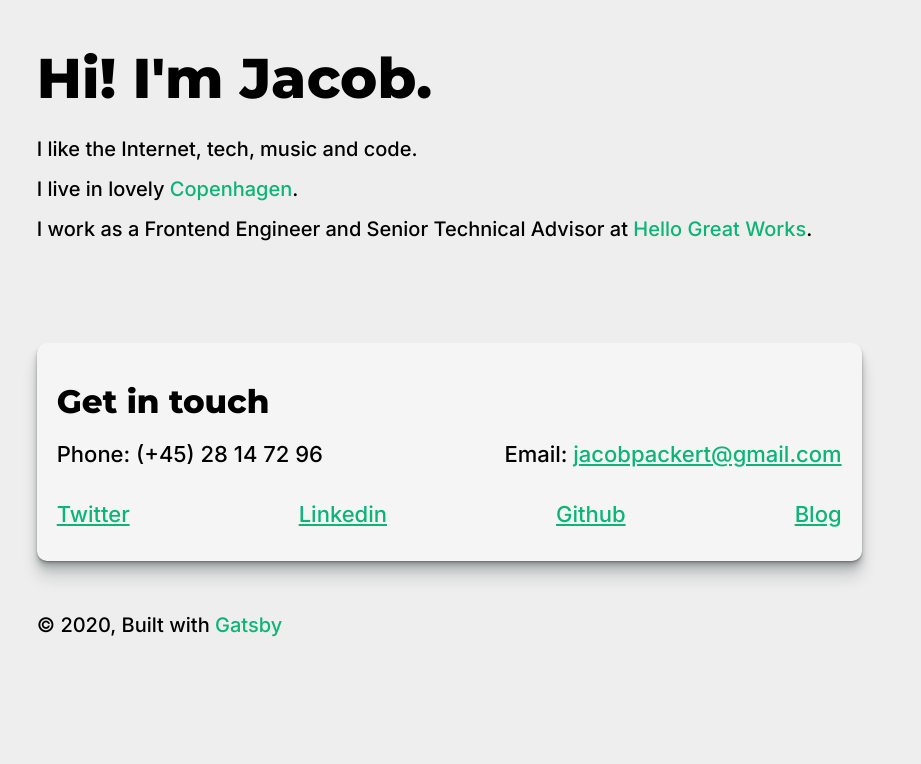
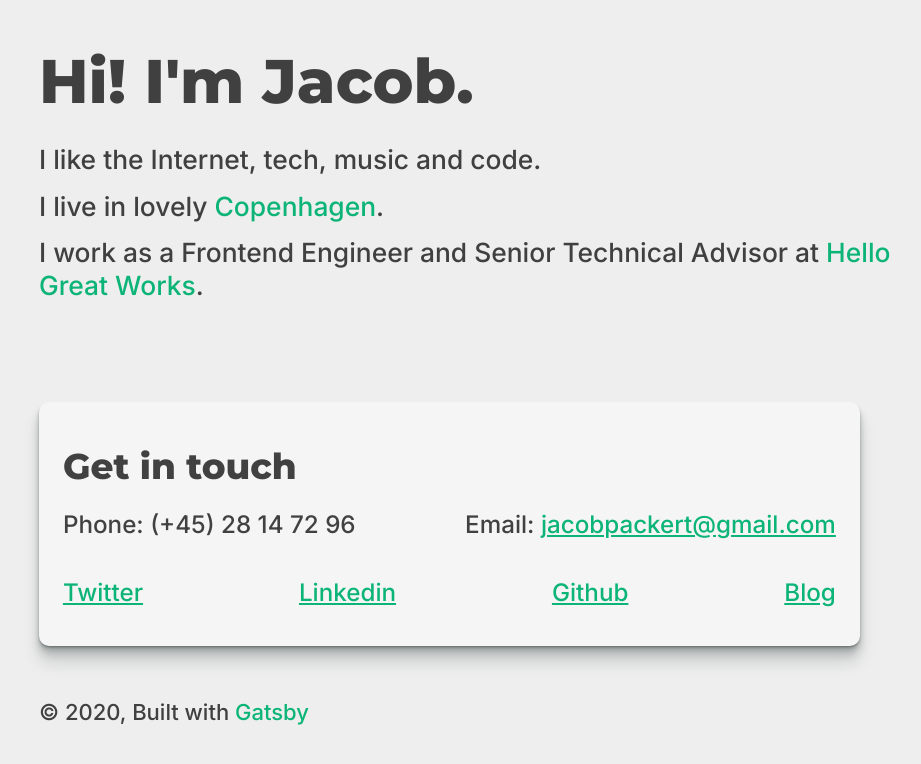
Before and after one commit to jacobpackert/jacobpackert.dk2020, a Gatsby site: page / in a window 1280 px wide. Shown: the whole page, without its empty margins (145-1066 px from the left). Built offline with nearby package versions, Linux system fonts and the light colour scheme; Gatsby itself is replaced by a stand-in of ours.

Commit message:
style updates

```diff
--- a/src/styles/components/contact.css
+++ b/src/styles/components/contact.css
@@ -1,7 +1,7 @@
 .contact {
     margin-top: 100px;
     margin-bottom: 50px;
-    padding: 1px 20px;
+    padding: 1px 24px;
     width: 90%;
     background-color: #f5f5f5;
     border-radius: 10px;
@@ -33,6 +33,6 @@
     .contact {
       margin-top: 50px;
       margin-left: -3%;
-      width: 104%;
+      width: 106%;
     }
   }
--- a/src/styles/global.css
+++ b/src/styles/global.css
@@ -190,8 +190,8 @@ html {
     font: inherit;
   }
   html {
-    font-size: 20px;
-    line-height: 1.4rem;
+    font-size: 22px;
+    line-height: 1.5rem;
     box-sizing: border-box;
     overflow-y: scroll;
   }
@@ -205,7 +205,7 @@ html {
     box-sizing: inherit;
   }
   body {
-    color: ;
+    color: var(--primary-black);
     background-color: var(--light-gray);
     font-family: Inter, sans-serif;
     font-weight: 500;
@@ -215,6 +215,9 @@ html {
     -ms-font-feature-settings: "kern", "liga", "clig", "calt";
     -webkit-font-feature-settings: "kern", "liga", "clig", "calt";
     font-feature-settings: "kern", "liga", "clig", "calt";
+  }
+  main {
+    margin: 0 auto;
   }
   img {
     max-width: 100%;
@@ -384,7 +387,7 @@ html {
     margin-bottom: 1.45rem;
   }
   p {
-    font-size: 1rem;
+    font-size: 1.2rem;
     margin-left: 0;
     margin-right: 0;
     margin-top: 0;
```
